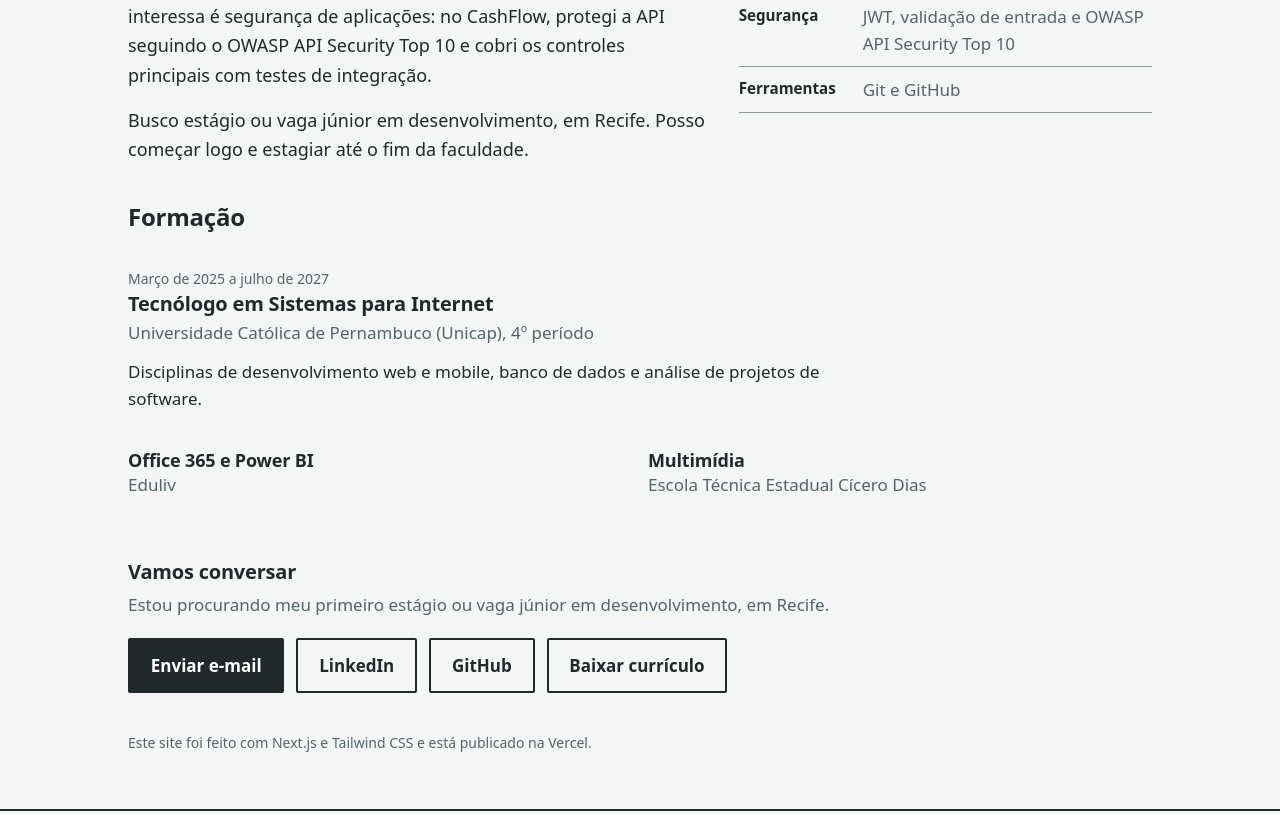
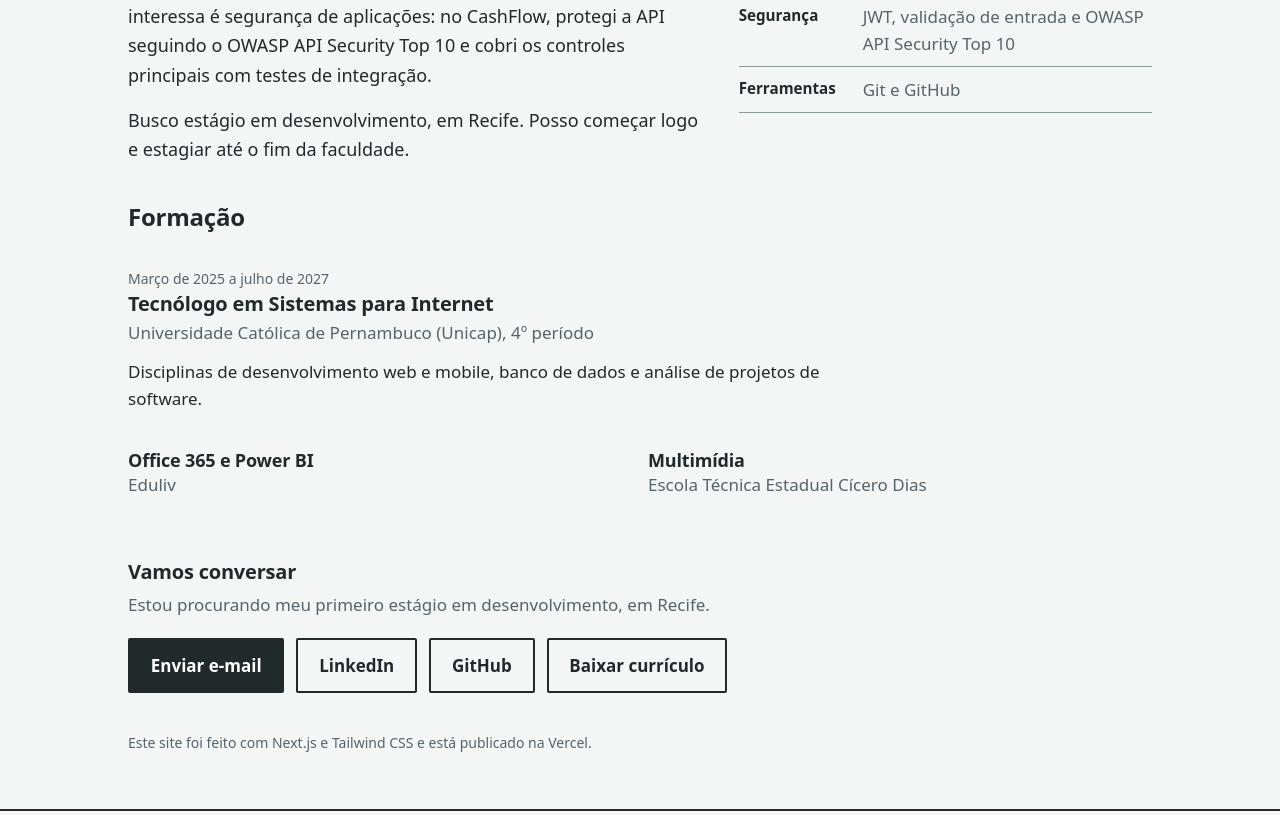
Before and after one commit to Jonqry/Portfolio, a Next.js app: page /sobre in a window 1280 px wide. Shown: the part 579-1394 px from the top of the page. Built offline with nearby package versions, Linux system fonts and the light colour scheme.

Commit message:
Busco estágio, sem vaga júnior

```diff
--- a/app/page.js
+++ b/app/page.js
@@ -185,7 +185,7 @@ export default function Home() {
         <div>
           <dt className="text-xl">Procurando</dt>
           <dd>
-            Estágio ou vaga júnior em desenvolvimento, em Recife.{' '}
+            Estágio em desenvolvimento, em Recife.{' '}
             <a href="mailto:joaovictorvarela321@gmail.com" className="link-texto">Fale comigo</a>
           </dd>
         </div>
--- a/app/sobre/page.js
+++ b/app/sobre/page.js
@@ -42,7 +42,7 @@ export default function Sobre() {
             API seguindo o OWASP API Security Top 10 e cobri os controles principais com testes de integração.
           </p>
           <p>
-            Busco estágio ou vaga júnior em desenvolvimento, em Recife. Posso começar logo e estagiar
+            Busco estágio em desenvolvimento, em Recife. Posso começar logo e estagiar
             até o fim da faculdade.
           </p>
         </div>
@@ -85,7 +85,7 @@ export default function Sobre() {
       <section className="bloco">
         <h2 className="text-xl font-semibold mb-2">Vamos conversar</h2>
         <p className="text-[color:var(--tinta-suave)] mb-5">
-          Estou procurando meu primeiro estágio ou vaga júnior em desenvolvimento, em Recife.
+          Estou procurando meu primeiro estágio em desenvolvimento, em Recife.
         </p>
         <div className="flex flex-wrap gap-3">
           <a href="mailto:joaovictorvarela321@gmail.com" className="botao botao-principal">Enviar e-mail</a>
```
